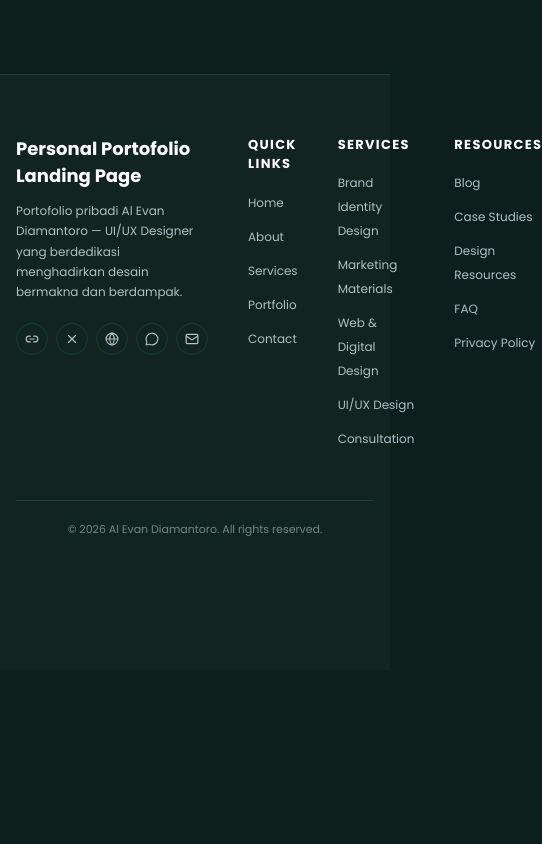
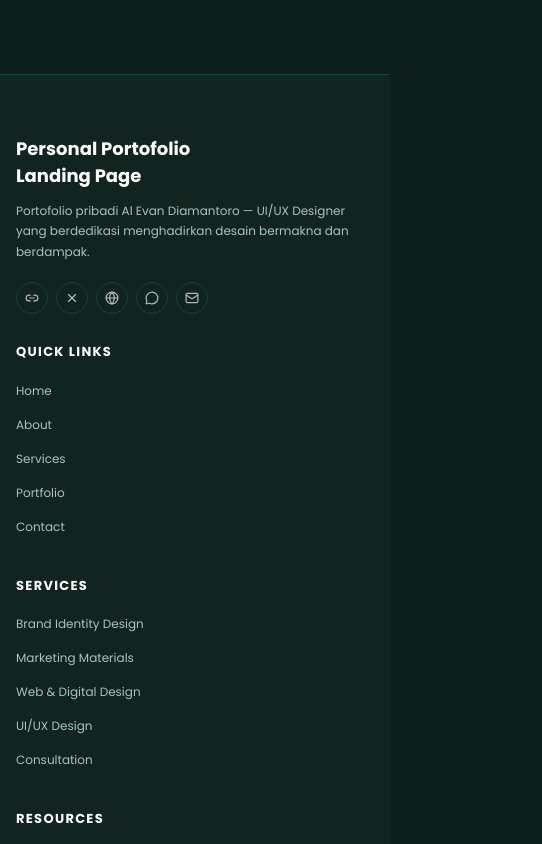
Before and after one commit to ReyCannavaro/evan-portfolio, a Next.js app: page / in a window 390 px wide. Shown: the part 5220-6064 px from the top of the page, 542 px wide, since content can reach past the window. Before the commit the page ends 5890 px from the top, so only its background shows below. Built offline with nearby package versions, Linux system fonts and the light colour scheme.

Commit message:
build responsive page for footer

```diff
--- a/app/components/sections/Footer.tsx
+++ b/app/components/sections/Footer.tsx
@@ -6,17 +6,16 @@ export default function Footer() {
   return (
     <footer id="footer" style={{ background: "var(--color-bg-secondary)", borderTop: "1px solid var(--color-border)" }}>
       <div className="section-container" style={{ paddingTop: 60, paddingBottom: 32 }}>
-        {/* Grid */}
-        <div style={{ display: "grid", gridTemplateColumns: "2fr 1fr 1fr 1fr", gap: 40, marginBottom: 40 }}>
+        <div className="footer-grid">
           {/* Brand */}
-          <div>
+          <div className="footer-brand">
             <h3 style={{ fontSize: 18, fontWeight: 700, color: "var(--color-text-primary)", marginBottom: 12, whiteSpace: "pre-line" }}>
               {footerData.brand}
             </h3>
             <p style={{ fontSize: 12, color: "var(--color-text-secondary)", lineHeight: 1.7, marginBottom: 20 }}>
               {footerData.description}
             </p>
-            <div style={{ display: "flex", gap: 8 }}>
+            <div style={{ display: "flex", gap: 8, flexWrap: "wrap" }}>
               {[Link2, X, Globe, MessageCircle, Mail].map((Icon, i) => (
                 <a key={i} href="#" className="social-icon" aria-label="social">
                   <Icon size={14} />
@@ -25,8 +24,7 @@ export default function Footer() {
             </div>
           </div>
 
-          {/* Quick Links */}
-          <div>
+          <div className="footer-col">
             <h4 style={{ fontSize: 13, fontWeight: 700, color: "var(--color-text-primary)", letterSpacing: "0.1em", textTransform: "uppercase", marginBottom: 16 }}>
               Quick Links
             </h4>
@@ -42,8 +40,7 @@ export default function Footer() {
             </ul>
           </div>
 
-          {/* Services */}
-          <div>
+          <div className="footer-col">
             <h4 style={{ fontSize: 13, fontWeight: 700, color: "var(--color-text-primary)", letterSpacing: "0.1em", textTransform: "uppercase", marginBottom: 16 }}>
               Services
             </h4>
@@ -59,8 +56,7 @@ export default function Footer() {
             </ul>
           </div>
 
-          {/* Resources */}
-          <div>
+          <div className="footer-col">
             <h4 style={{ fontSize: 13, fontWeight: 700, color: "var(--color-text-primary)", letterSpacing: "0.1em", textTransform: "uppercase", marginBottom: 16 }}>
               Resources
             </h4>
@@ -77,8 +73,7 @@ export default function Footer() {
           </div>
         </div>
 
-        {/* Copyright */}
-        <div style={{ borderTop: "1px solid var(--color-border)", paddingTop: 20, textAlign: "center", fontSize: 11, color: "var(--color-text-muted)" }}>
+        <div style={{ borderTop: "1px solid var(--color-border)", paddingTop: 20, textAlign: "center", fontSize: 11, color: "var(--color-text-muted)", marginTop: 0 }}>
           © {new Date().getFullYear()} Al Evan Diamantoro. All rights reserved.
         </div>
       </div>
--- a/app/components/sections/PortfolioSection.tsx
+++ b/app/components/sections/PortfolioSection.tsx
@@ -40,11 +40,9 @@ export default function PortfolioSection() {
           ))}
         </div>
 
-        {/* Grid */}
         <div style={{ display: "grid", gridTemplateColumns: "repeat(3, 1fr)", gap: 20 }}>
           {filtered.map((project, i) => (
             <div key={i} className="card-base" style={{ overflow: "hidden" }}>
-              {/* Thumbnail */}
               <div
                 style={{
                   width: "100%",
@@ -60,7 +58,6 @@ export default function PortfolioSection() {
                 {project.title}
               </div>
 
-              {/* Content */}
               <div style={{ padding: 16 }}>
                 <p className="section-label mb-2">{project.category}</p>
                 <h3 style={{ fontSize: 15, fontWeight: 600, color: "var(--color-text-primary)", marginBottom: 8 }}>
```
